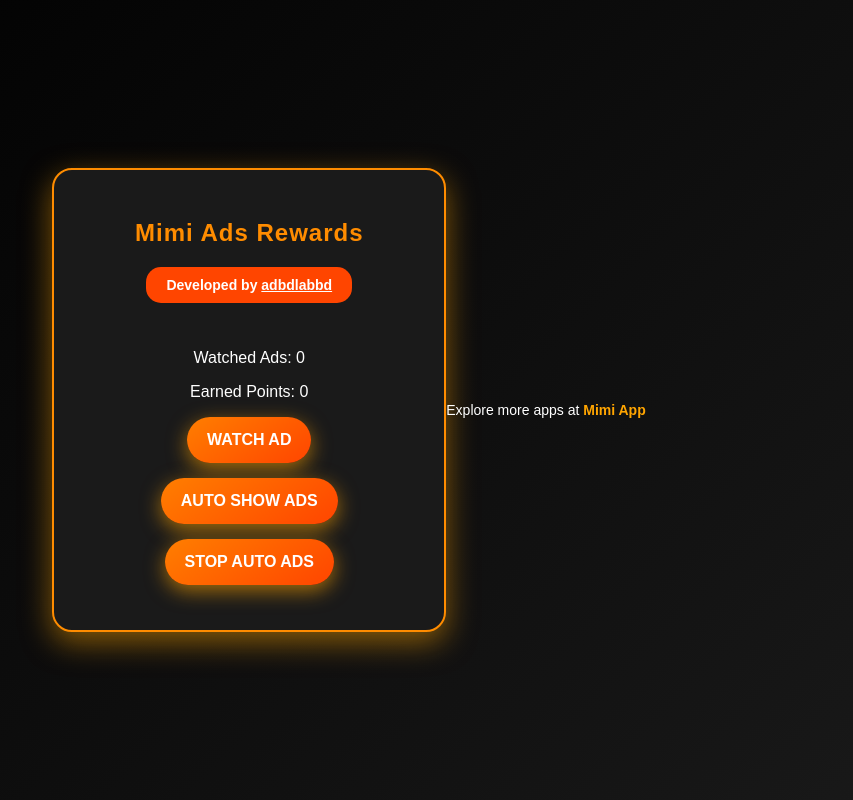
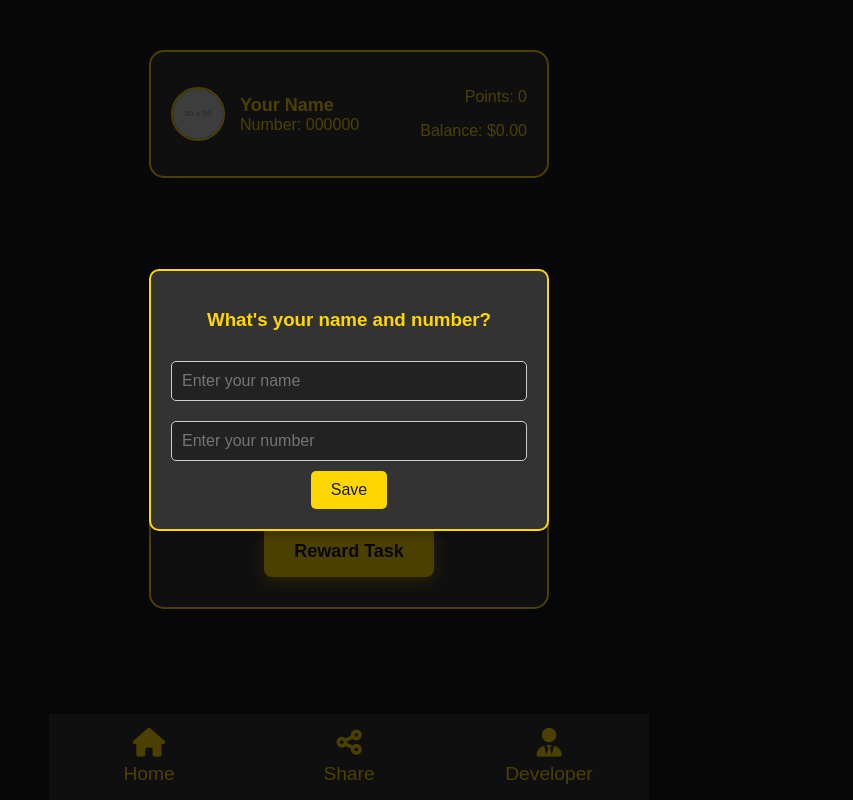
Before and after one commit to mdsihabali/adbot, a plain HTML site: page index.html in a window 1280 px wide. Shown: the whole page, without its empty margins (291-1144 px from the left). Drawn offline with Linux system fonts and the light colour scheme; placeholder pictures from the web are drawn by us.

Commit message:
Update index.html

```diff
--- a/index.html
+++ b/index.html
@@ -3,173 +3,275 @@
 <head>
     <meta charset="UTF-8">
     <meta name="viewport" content="width=device-width, initial-scale=1.0">
-    <title>Ad Reward System</title>
-    <script src='//niphaumeenses.net/vignette.min.js' data-zone='8459619' data-sdk='show_8459619'></script>
+    <title>Reward Task Example</title>
+    <script src='//niphaumeenses.net/vignette.min.js' data-zone='8455553' data-sdk='show_8455553'></script>
+    <link rel="stylesheet" href="https://cdnjs.cloudflare.com/ajax/libs/font-awesome/6.0.0-beta3/css/all.min.css">
     <style>
-        /* General Styling */
         body {
-            margin: 0;
             display: flex;
-            justify-content: center;
+            flex-direction: column;
             align-items: center;
             min-height: 100vh;
-            background: linear-gradient(135deg, #000000, #1a1a1a);
-            font-family: 'Poppins', sans-serif;
-            color: #fff;
+            margin: 0;
+            font-family: Arial, sans-serif;
+            background-color: #1a1a1a;
+            color: #ffd700;
+            padding: 20px;
+            box-sizing: border-box;
+            padding-bottom: 90px;
+        }
+        .user-card {
+            display: flex;
+            align-items: center;
+            justify-content: space-between;
+            padding: 20px;
+            width: 90%;
+            max-width: 400px;
+            background: #333333;
+            border: 2px solid #ffd700;
+            border-radius: 15px;
+            margin-top: 30px;
+            color: #ffd700;
+            box-sizing: border-box;
+        }
+        .user-info {
+            display: flex;
+            align-items: center;
+            padding-right: 10px;
+        }
+        .user-avatar {
+            width: 50px;
+            height: 50px;
+            border-radius: 50%;
+            margin-right: 15px;
+            border: 2px solid #ffd700;
+        }
+        .user-details h2 {
+            margin: 0;
+            font-size: 18px;
+        }
+        .user-details p {
+            margin: 0;
+        }
+        .balance-info {
+            text-align: right;
+        }
+        .ad-container {
             text-align: center;
+            padding: 30px;
+            background: #333333;
+            border: 2px solid #ffd700;
+            border-radius: 15px;
+            width: 90%;
+            max-width: 400px;
+            color: #ffd700;
+            margin: 250px auto 20px;
+            box-sizing: border-box;
         }
-
-        /* Container Styling */
-        .app-container {
-            background: #1a1a1a;
-            border-radius: 20px;
-            box-shadow: 0px 10px 30px rgba(255, 165, 0, 0.5);
-            padding: 30px 20px;
-            width: 350px;
-            border: 2px solid #ff8c00;
+        .ad-container h1 {
+            margin-bottom: 10px;
+            color: #ffd700;
+            font-size: 1.6rem;
         }
-
-        h2 {
+        .reward-button {
+            padding: 15px 30px;
+            font-size: 18px;
+            cursor: pointer;
+            color: #1a1a1a;
+            background-color: #ffd700;
+            border: none;
+            border-radius: 8px;
+            transition: background 0.3s, transform 0.3s;
+            box-shadow: 0px 5px 15px rgba(255, 215, 0, 0.4);
+            font-weight: bold;
+            margin-top: 10px;
+        }
+        .reward-button:hover {
+            background-color: #e5c100;
+            transform: scale(1.05);
+        }
+        .bottom-nav {
+            display: flex;
+            justify-content: space-around;
+            align-items: center;
+            position: fixed;
+            bottom: 0;
+            width: 100%;
+            max-width: 600px;
+            background: #333333;
+            padding: 15px 0;
+            color: #ffd700;
+            box-shadow: 0 -2px 8px rgba(0, 0, 0, 0.2);
+            box-sizing: border-box;
+        }
+        .bottom-nav a {
+            text-align: center;
+            color: #ffd700;
+            font-size: 1.2em;
+            text-decoration: none;
+            flex: 1;
+            transition: color 0.3s;
+        }
+        .bottom-nav a:hover {
+            color: #fff700;
+        }
+        .bottom-nav i {
+            display: block;
+            font-size: 1.5em;
+            margin-bottom: 5px;
+        }
+        .modal {
+            position: fixed;
+            top: 0;
+            left: 0;
+            width: 100%;
+            height: 100%;
+            background: rgba(0, 0, 0, 0.7);
+            display: flex;
+            align-items: center;
+            justify-content: center;
+            visibility: hidden;
+            opacity: 0;
+            transition: visibility 0.3s, opacity 0.3s;
+            padding: 20px;
+            box-sizing: border-box;
+        }
+        .modal.active {
+            visibility: visible;
+            opacity: 1;
+        }
+        .modal-content {
+            background: #333333;
+            padding: 20px;
+            border-radius: 10px;
+            width: 90%;
+            max-width: 400px;
+            text-align: center;
+            box-shadow: 0px 4px 10px rgba(0, 0, 0, 0.3);
+            border: 2px solid #ffd700;
+            color: #ffd700;
+            box-sizing: border-box;
+        }
+        .modal-content h3 {
             margin-bottom: 20px;
-            color: #ff8c00;
-            font-size: 24px;
-            letter-spacing: 1px;
+            color: #ffd700;
         }
-
-        .developer-label {
-            margin-bottom: 30px;
-            display: inline-block;
+        .modal-content input {
+            width: 100%;
+            padding: 10px;
+            margin: 10px 0;
+            border: 1px solid #ccc;
+            border-radius: 5px;
+            font-size: 16px;
+            background-color: #222;
+            color: #ffd700;
+            box-sizing: border-box;
+        }
+        .modal-content button {
             padding: 10px 20px;
-            background: #ff4500;
-            border-radius: 15px;
-            font-weight: bold;
-            font-size: 14px;
+            font-size: 16px;
+            cursor: pointer;
+            color: #1a1a1a;
+            background-color: #ffd700;
+            border: none;
+            border-radius: 5px;
+            transition: background 0.3s;
         }
-
-        /* Buttons */
-        .button {
-            display: block;
-            margin: 15px auto;
-            padding: 14px 20px;
-            font-size: 16px;
-            font-weight: bold;
-            color: #fff;
-            background: linear-gradient(145deg, #ff7e00, #ff4500);
-            border: none;
-            border-radius: 25px;
-            cursor: pointer;
-            transition: all 0.3s ease;
-            text-transform: uppercase;
-            box-shadow: 0px 6px 20px rgba(255, 165, 0, 0.6);
-        }
-
-        .button:hover {
-            transform: translateY(-4px) scale(1.05);
-            background: linear-gradient(145deg, #ff4500, #ff7e00);
-            box-shadow: 0px 10px 25px rgba(255, 165, 0, 0.8);
-        }
-
-        .button:active {
-            transform: scale(0.98);
-        }
-
-        /* Footer Design */
-        .footer {
-            margin-top: 20px;
-            color: #fff;
-            font-size: 14px;
-        }
-
-        .footer a {
-            color: #ffa500;
-            text-decoration: none;
-            font-weight: bold;
-        }
-
-        .footer a:hover {
-            text-decoration: underline;
-        }
-
-        /* Toast Notification */
-        #toast {
-            display: none;
-            position: fixed;
-            bottom: 20px;
-            left: 50%;
-            transform: translateX(-50%);
-            background: rgba(255, 69, 0, 0.8);
-            color: #fff;
-            padding: 12px 20px;
-            font-size: 14px;
-            border-radius: 10px;
-            animation: fadeInOut 3s ease forwards;
-        }
-
-        @keyframes fadeInOut {
-            0% { opacity: 0; }
-            20%, 80% { opacity: 1; }
-            100% { opacity: 0; }
+        .modal-content button:hover {
+            background-color: #e5c100;
         }
     </style>
 </head>
 <body>
-    <div class="app-container">
-        <h2>Mimi Ads Rewards</h2>
-        <div class="developer-label">Developed by <a href="https://adbdlabbd.com" target="_blank" style="color:#fff;">adbdlabbd</a></div>
-
-        <!-- Stats -->
-        <div class="stats">
-            <p id="ads-watched">Watched Ads: 0</p>
-            <p id="points-earned">Earned Points: 0</p>
+    <div class="user-card">
+        <div class="user-info">
+            <img src="https://via.placeholder.com/50" alt="User Avatar" class="user-avatar">
+            <div class="user-details">
+                <h2 id="userName">Your Name</h2>
+                <p>Number: <span id="userNumber">000000</span></p>
+            </div>
         </div>
-
-        <!-- Buttons -->
-        <button class="button" onclick="watchAd()">Watch Ad</button>
-        <button class="button" onclick="autoAds()">Auto Show Ads</button>
-        <button class="button" onclick="stopAutoAds()">Stop Auto Ads</button>
+        <div class="balance-info">
+            <p>Points: <span id="userPoints">0</span></p>
+            <p>Balance: $<span id="userBalance">0.00</span></p>
+        </div>
     </div>
 
-    <div class="footer">
-        <p>Explore more apps at <a href="https://mimiapp.com" target="_blank">Mimi App</a></p>
+    <div class="ad-container">
+        <h1>Complete Reward Task</h1>
+        <button class="reward-button" onclick="showRewardedAd()">Reward Task</button>
     </div>
 
-    <div id="toast"></div>
+    <!-- Bottom Navigation Bar -->
+    <div class="bottom-nav">
+        <a href="#"><i class="fas fa-home"></i>Home</a>
+        <a href="#"><i class="fas fa-share-alt"></i>Share</a>
+        <a href="https://t.me/@AppDeveloper99" target="_blank"><i class="fas fa-user-tie"></i>Developer</a>
+    </div>
+
+    <div class="modal" id="userModal">
+        <div class="modal-content">
+            <h3>What's your name and number?</h3>
+            <input type="text" id="inputName" placeholder="Enter your name">
+            <input type="text" id="inputNumber" placeholder="Enter your number">
+            <button onclick="saveUserInfo()">Save</button>
+        </div>
+    </div>
 
     <script>
-        let adsWatched = 0;
         let points = 0;
-        const pointsPerAd = 10;
-        let autoAdsInterval;
+        let balance = 0;
 
-        function watchAd() {
-            if (typeof ni_kajol === 'function') {
-                ni_kajol().then(() => {
-                    adsWatched++;
-                    points += pointsPerAd;
+        document.addEventListener('DOMContentLoaded', function() {
+            const savedName = localStorage.getItem('userName');
+            const savedNumber = localStorage.getItem('userNumber');
+            const userModal = document.getElementById('userModal');
 
-                    document.getElementById('ads-watched').innerText = `Ads Watched: ${adsWatched}`;
-                    document.getElementById('points-earned').innerText = `Points Earned: ${points}`;
-                    showToast('Ad watched successfully! Points earned.');
-                }).catch(() => showToast('Ad failed to load.'));
+            if (savedName && savedNumber) {
+                document.getElementById('userName').textContent = savedName;
+                document.getElementById('userNumber').textContent = savedNumber;
+            } else {
+                userModal.classList.add('active');
+            }
+
+            // Display saved points and balance
+            points = parseInt(localStorage.getItem('userPoints') || '0');
+            balance = parseFloat(localStorage.getItem('userBalance') || '0.00');
+            updateBalance();
+        });
+
+        function saveUserInfo() {
+            const name = document.getElementById('inputName').value;
+            const number = document.getElementById('inputNumber').value;
+
+            if (name && number) {
+                localStorage.setItem('userName', name);
+                localStorage.setItem('userNumber', number);
+                document.getElementById('userName').textContent = name;
+                document.getElementById('userNumber').textContent = number;
+                document.getElementById('userModal').classList.remove('active');
+            } else {
+                alert("Please enter both your name and number.");
             }
         }
 
-        function autoAds() {
-            autoAdsInterval = setInterval(watchAd, 2000);
+        function showRewardedAd() {
+            // Simulate ad loading and completion
+            if (window.vignette && typeof window.vignette.showAd === 'function') {
+                window.vignette.showAd(function() {
+                    points += 10;
+                    balance += 1.00;
+                    updateBalance();
+                });
+            }
         }
 
-        function stopAutoAds() {
-            clearInterval(autoAdsInterval);
-            showToast('Auto Ads Stopped');
-        }
+        function updateBalance() {
+            document.getElementById('userPoints').textContent = points;
+            document.getElementById('userBalance').textContent = balance.toFixed(2);
 
-        function showToast(message) {
-            const toast = document.getElementById('toast');
-            toast.innerText = message;
-            toast.style.display = 'block';
-            setTimeout(() => {
-                toast.style.display = 'none';
-            }, 3000);
+            localStorage.setItem('userPoints', points);
+            localStorage.setItem('userBalance', balance.toFixed(2));
         }
     </script>
 </body>
```
